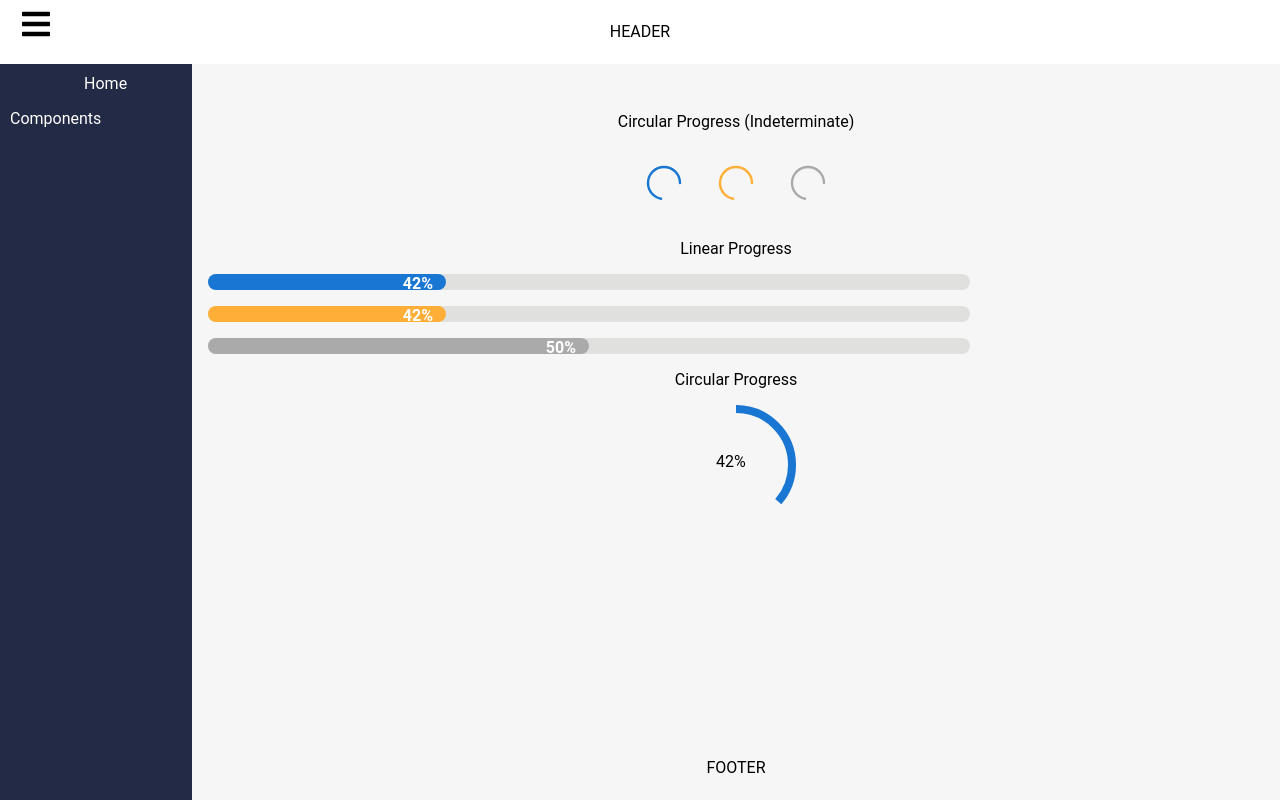
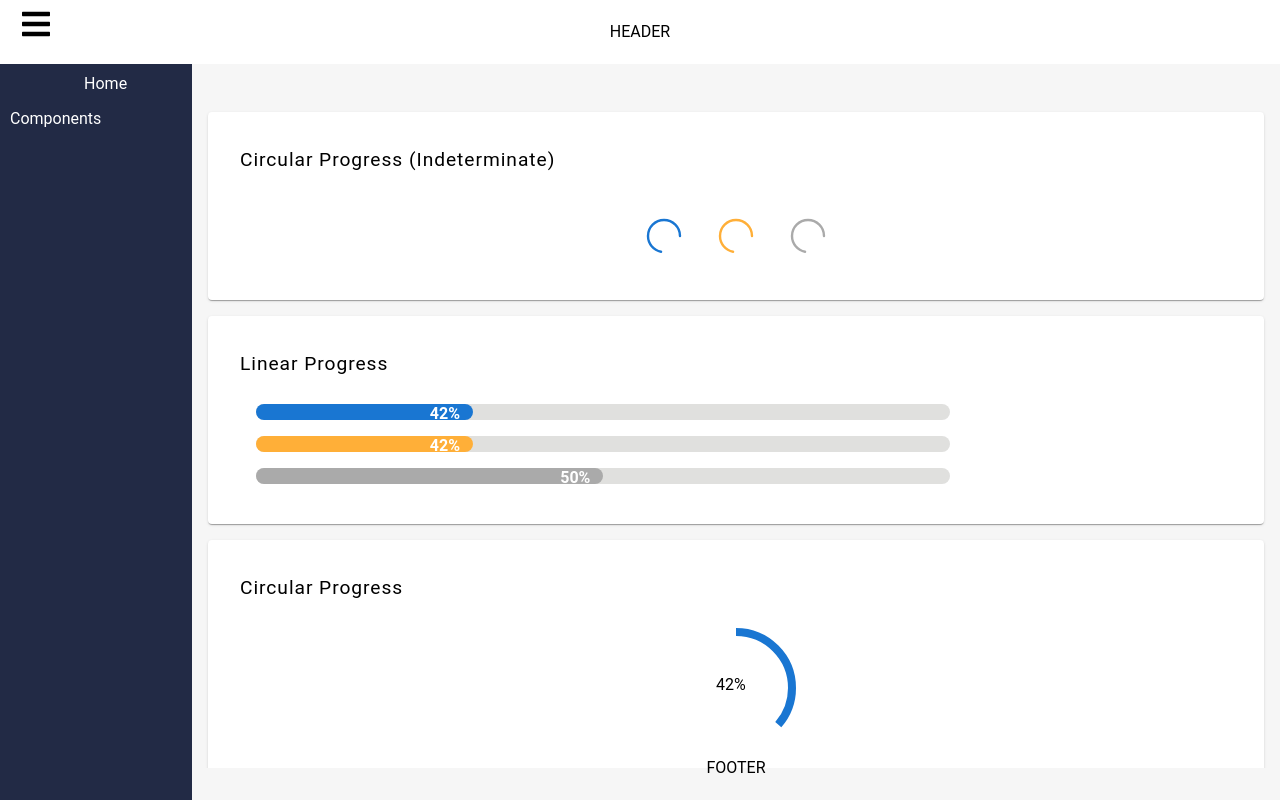
Before and after one commit to rayxsan/portfolio, a React (Create React App) app: page /components/progress in a window 1280 px wide. Built offline with nearby package versions, Linux system fonts and the light colour scheme.

Commit message:
add Cards to pages

```diff
--- a/src/Pages/CheckboxPage.tsx
+++ b/src/Pages/CheckboxPage.tsx
@@ -1,5 +1,6 @@
 import React from "react";
 import Checkbox from "../Components/Checkbox/Checkbox";
+import Card from "../Components/UI/Card/Card";
 import styled from "styled-components";
 
 // See examples from https://react.semantic-ui.com/modules/checkbox/#types-slider
@@ -12,27 +13,24 @@ const StyledCheckboxPage = styled.div``;
 
 const CheckboxPage = () => (
   <StyledCheckboxPage>
-    <div>
-      <p>Simple Checkbox</p>
+    <Card title="simple checkbox">
       <Checkbox primary checked />
       <Checkbox secondary checked />
       <Checkbox />
       <Checkbox toggle primary />
       <Checkbox slider secondary />
       <Checkbox disabled checked />
-    </div>
-    <div>
-      <p>Checkbox with label</p>
+    </Card>
+    <Card title="checkbox with label">
       <Checkbox primary label="Primary" labelPosition="top" />
       <Checkbox secondary label="Secondary" labelPosition="bottom" />
       <Checkbox label="Default" labelPosition="right" />
-    </div>
-    <div>
-      <p>Other checkbox styles</p>
+    </Card>
+    <Card title="other checkbox styles">
       <Checkbox toggle label="Toggle" />
       <Checkbox slider label="Slider" />
       <Checkbox disabled label="Disabled" />
-    </div>
+    </Card>
   </StyledCheckboxPage>
 );
 
--- a/src/Pages/ProgressPage.tsx
+++ b/src/Pages/ProgressPage.tsx
@@ -1,6 +1,7 @@
 import React, { Component } from "react";
+import Progress from "../Components/Progress/Progress";
+import Card from "../Components/UI/Card/Card";
 import styled from "styled-components";
-import Progress from "../Components/Progress/Progress";
 
 const StyledProgressPage = styled.div``;
 
@@ -22,8 +23,7 @@ class ProgressPage extends Component<Props, State> {
 
   componentDidMount = () => {
     const fn = () => {
-      const randomNumber =
-        (Math.floor(Math.random() * 20) + this.state.completed) % 100;
+      const randomNumber = (Math.floor(Math.random() * 20) + this.state.completed) % 100;
       this.setState({
         completed: randomNumber,
       });
@@ -43,24 +43,21 @@ class ProgressPage extends Component<Props, State> {
     return (
       <>
         <StyledProgressPage>
-          <div>
-            <p>Circular Progress (Indeterminate)</p>
+          <Card title="Circular Progress (Indeterminate)">
             <Progress primary />
             <Progress secondary />
             <Progress />
-          </div>
-          <div>
-            <p>Linear Progress</p>
+          </Card>
+          <Card title="Linear Progress">
             <Progress linear primary completed={completed} />
             <Progress linear secondary completed={completed} />
             <Progress linear completed={50} />
-          </div>
-          <div>
-            <p>Circular Progress</p>
+          </Card>
+          <Card title="Circular Progress">
             <Progress circular primary completed={completed} />
             {/* <Progress circular secondary completed={30} />
             <Progress circular completed={100} /> */}
-          </div>
+          </Card>
         </StyledProgressPage>
       </>
     );
--- a/src/Pages/RadioPage.tsx
+++ b/src/Pages/RadioPage.tsx
@@ -1,18 +1,18 @@
 import React from "react";
+import Radio from "../Components/Radio/Radio";
+import Card from "../Components/UI/Card/Card";
 import styled from "styled-components";
-import Radio from "../Components/Radio/Radio";
 
 const StyledRadioPage = styled.div``;
 
 const RadioPage = () => (
   <StyledRadioPage>
-    <div>
-      <p>Simple Radio Button</p>
+    <Card title="simple radio button">
       <Radio label="Default" />
       <Radio primary label="Primary" />
       <Radio secondary label="Secondary" />
       <Radio disabled checked label="Disabled" />
-    </div>
+    </Card>
   </StyledRadioPage>
 );
 
```
